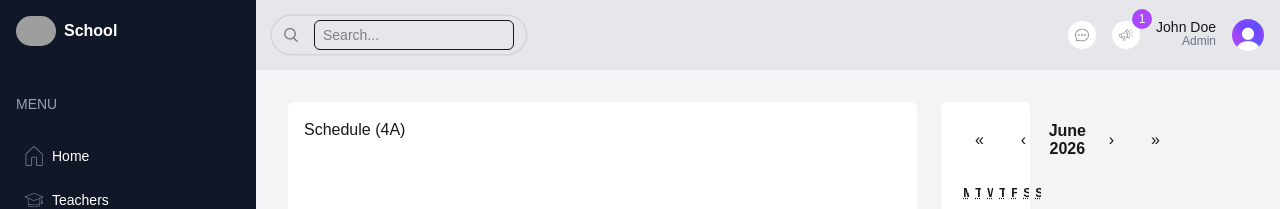
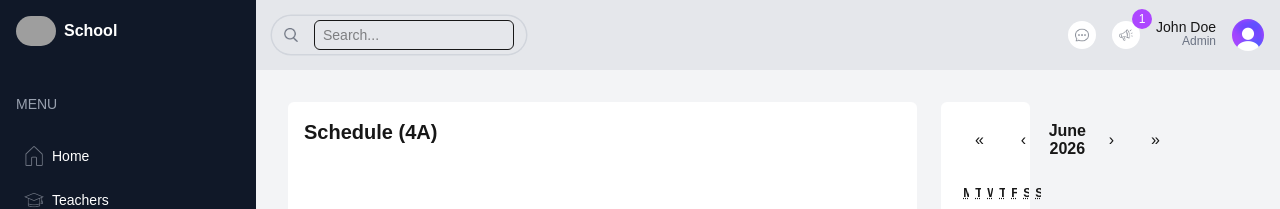
Before and after one commit to rumachoudhury/school-management-dashboard, a Next.js app: page /student in a window 1280 px wide. Shown: the top 209 px of the page. Built offline with nearby package versions, Linux system fonts and the light colour scheme; grey boxes are pictures that could not be loaded.

Commit message:
Installed react-big-calendar

```diff
--- a/package.json
+++ b/package.json
@@ -13,6 +13,7 @@
     "gsap": "^3.15.0",
     "next": "16.2.6",
     "react": "19.2.4",
+    "react-big-calendar": "^1.20.0",
     "react-calendar": "^6.0.1",
     "react-dom": "19.2.4",
     "recharts": "^3.8.1"
--- a/src/app/(dashboard)/student/page.tsx
+++ b/src/app/(dashboard)/student/page.tsx
@@ -7,7 +7,9 @@ function StudentPage() {
     <div className="p-4 flex gap-4 flex-col xl:flex-row">
       {/* Left */}
       <div className="w-ful xl:w-2/3">
-        <div className="h-full bg-white p-4 rounded-md">Schedule (4A)</div>
+        <div className="h-full bg-white p-4 rounded-md">
+          <h1 className="text-xl font-semibold">Schedule (4A)</h1>
+        </div>
       </div>
 
       {/* Right */}
```
Also changed, not shown: 1 other file (tests, documents, lock files or other folders).
